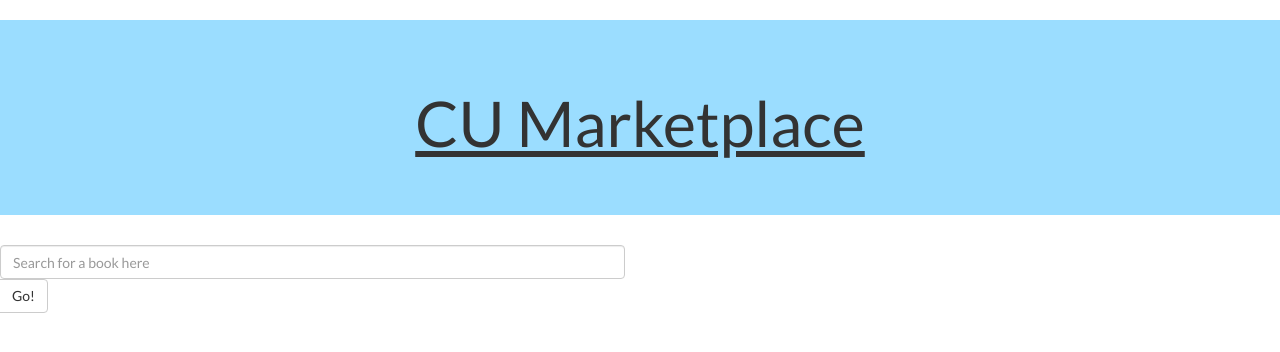
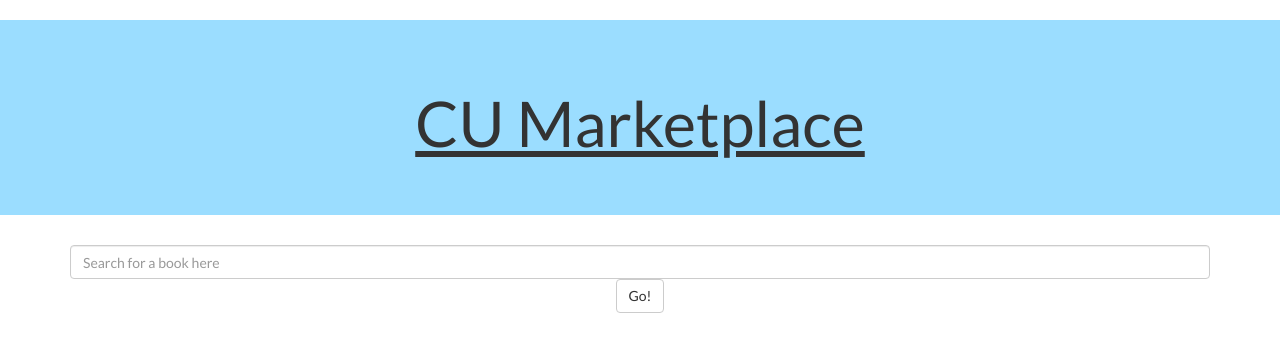
Before and after one commit to ADI-Labs/marketplace, a Flask app: template app/templates/booklist.html in a window 1280 px wide. Shown: the part 52-404 px from the top of the page. Run offline with Flask 2, Linux system fonts and the light colour scheme; the template is opened without the code that fills it, so the values that code supplies are empty; some libraries are stand-ins or nearby versions.

Commit message:
fixed bootstrap spacing, changed home page

```diff
--- a/app/static/css/booklist.css
+++ b/app/static/css/booklist.css
@@ -9,6 +9,12 @@ body {
     text-decoration-line: underline;
 }
 
+#booklist {
+    border-width: 20px;
+    text-align: center;
+    padding-top: 30px;
+}
+
 .caption {
     text-align: center;
 }
@@ -17,7 +23,23 @@ img {
     align-content: center;
 }
 
-.left-side {
+#searchbar {
+    text-align: center;
+}
+
+#columns {
+    padding-top: 10px;
+}
+
+#navbar {
+    color: #E5F1F8;
+}
+
+#landing {
+    text-align: center;
+}
+
+/*.left-side {
     float: left;
     width: 50%;
 }
@@ -73,7 +95,7 @@ img {
     margin-right: -250px;
 }
 
-/* Sidebar Styles */
+
 
 .sidebar-nav {
     position: absolute;
@@ -148,3 +170,4 @@ img {
         margin-right: 0;
     }
 }
+*/
--- a/app/templates/booklist.html
+++ b/app/templates/booklist.html
@@ -4,31 +4,31 @@
         <!--Search Bar-->
 
 	    <form action="/booklist" method="POST">
-                <div class="row">
-                    <div class="col-lg-6">
-                        <input type="text" class="form-control" placeholder="Search for a book here" name="search">
-                    	<span class="input-group-btn">
-                        	<button class="btn btn-default" type="button">Go!</button>
-                        </span>
+                <div class="container">
+                    <div class="row" id="searchbar">
+                        <div class="col-lg-12">
+                            <input type="text" class="form-control" placeholder="Search for a book here" name="search">
+                        	<!-- span class="input-group-btn"> -->
+                            	<button class="btn btn-default" type="button">Go!</button>
+                            <!-- </span>   -->
+                        </div>
                     </div>
                 </div>
              </form>
 
             <!--This will end up being what flask iterates, adding the list of available books to the page-->
-            <div class="row">
-                <div class="col-md-4">
-                    {% for book in listOfBooks %}
+            <div class="row" id="booklist">
+                {% for book in listOfBooks %}
+                <div class="col-md-4" id="columns">
                     <div style="display:inline-block;vertical-align:top;">
                         <img src="..." alt="...">
                     </div>
-                    <div style="display:inline-block;">
                         <h3>{{book.book_name}}</h3>
                         <p>{{ book.description }}</p>
                         <p>{{ book.user_name }}</p>
                         <p>{{ book.contact_info }}</p>
                         <p>{{ book.price }}</p>
                        <p><a class = "btn btn-primary" role="button" methods="POST" href="/booklist/{{book.book_name}}" action="booklist">Buy now</a></p>
-                    </div>
                 </div>
                 {% endfor %}
             </div>
```
Also changed, not shown: app/static/css/login.css (+14 -1 lines), app/templates/login.html (+23 -1 lines).
